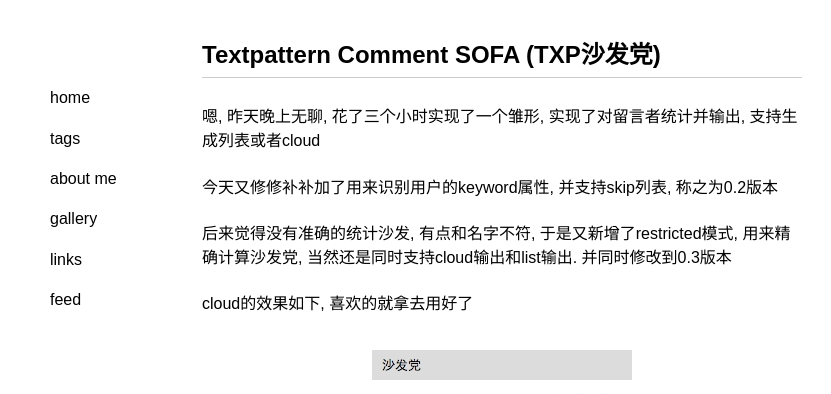
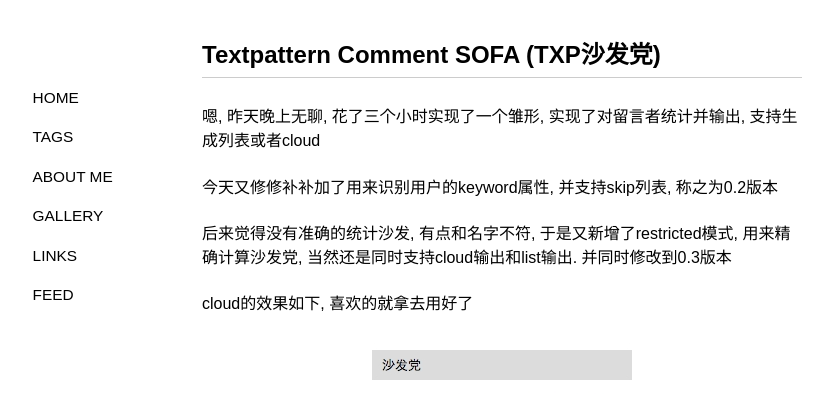
Before and after one commit to waynezhang/blog, a Jekyll site: the page built from _posts/2008-03-31-textpatterm-comment-sofa-plugin.markdown, in a window 1280 px wide. Shown: the top 394 px of the page, without its empty margins (138-969 px from the left). Built offline with Jekyll 4.4.1, drawn with Linux system fonts in a browser that asks for light colours; some web fonts are replaced; Markdown is read by kramdown in place of the engine named in the settings; comment, search, counter and statistics services are not loaded.

Commit message:
adjust css

```diff
--- a/media/css/style.css
+++ b/media/css/style.css
@@ -3,13 +3,16 @@
 *
 * @author linghua.zhang@me.com
 * @link http://lhzhang.com/
-* @update 2011-12-16
+* @update 2011-12-20
 *
 * |/ | (~ (~
 * |\.|._)._)
 * --------------------------------- */
 
-body{font-size:14px;font-family:"Baskerville", "Hiragino Sans GB", "Microsoft YaHei", sans-serif;color:#000000;background-color:#ffffff;}
+@import url(http://fonts.googleapis.com/css?family=Galdeano);
+@import url(http://fonts.googleapis.com/css?family=Electrolize);
+@import url(http://fonts.googleapis.com/css?family=Cuprum);
+body{font-size:14px;font-family:"Galdeano","Hiragino Sans GB", "Microsoft YaHei", sans-serif;color:#000000;background-color:#ffffff;}
 *{padding:0;margin: 0;border:none;outline:none;}
 a{text-decoration:none;color:#dd0000;}
 a:hover{text-decoration:underline;}
@@ -33,14 +36,14 @@
 .listing-seperator{font-weight:bold;}
 .meta{text-align:right;font-size:12px;}
 header{padding:.5em 0;border-bottom: 1px solid #cccccc;}
-nav{float:left;margin-left:-12em; width:9em;}
-nav a{font-size:16px;display:block;padding:.7em 1em;color:#000000;}
+nav{font-family:"Electrolize",sans-serif;font-size:1.1em;text-transform:uppercase;float:left;margin-left:-12em; width:9em;}
+nav a{display:block;padding:.7em 1em;color:#000000;}
 nav a:hover{background-color:#ff0000;text-decoration:none;color:#f9f9f9;-webkit-transition:color .2s linear;}
 .post{padding:1em 0em;}
-h1{font-size:24px;color:#000;}
-h2{font-size:20px;color:#111;}
-h3{font-size:18px;color:#222;}
-h4{font-size:16px;color:#333;}
+h1{font-family:"Cuprum",sans-serif;font-size:24px;color:#000;}
+h2{font-family:"Cuprum",sans-serif;font-size:20px;color:#111;}
+h3{font-family:"Cuprum",sans-serif;font-size:18px;color:#222;}
+h4{font-family:"Cuprum",sans-serif;font-size:16px;color:#333;}
 #dsq-global-toolbar,#dsq-like-tooltip,#dsq-sort-by,.dsq-comment-moderate{display:none;}
 .dsq-comment-header{border: none !important;background:none !important;}
 #dsq-footer{display:none;}
```
Also changed, not shown: _layouts/default.html (indentation only).
